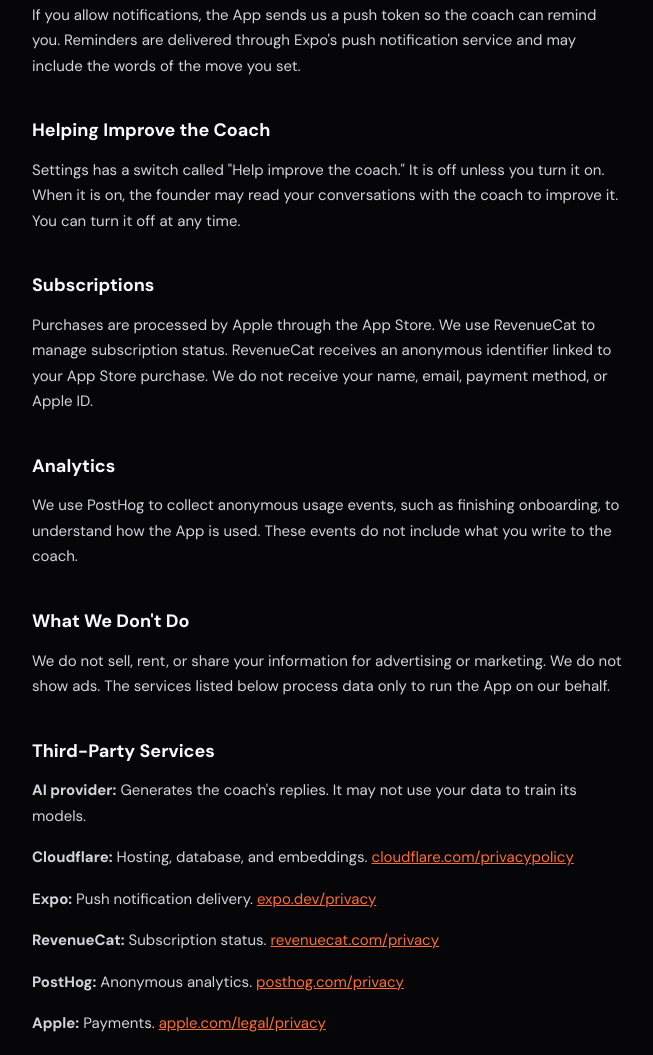
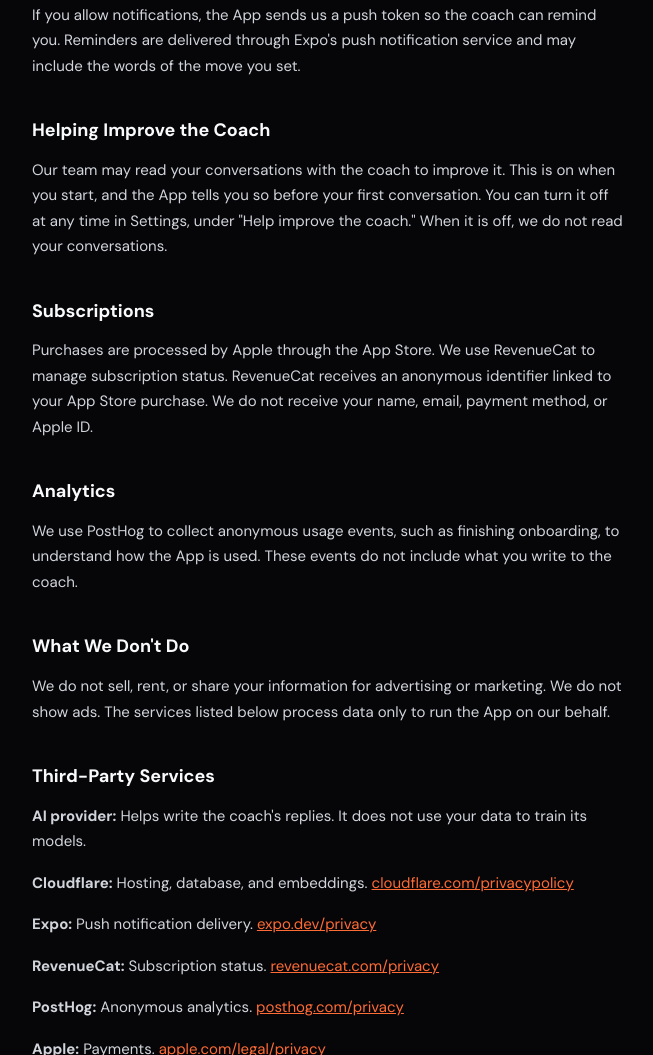
Before and after one commit to dataman85/nocoast-site, a plain HTML site: page privacy.html in a window 1280 px wide. Shown: the part 1164-2219 px from the top of the page, without its empty margins (312-965 px from the left). Drawn offline with Linux system fonts and the light colour scheme.

Commit message:
Privacy: conversation review is on by default, read by our team; the AI provider helps write replies (#1)
Co-authored-by: Shobhit Datta <shobhitd@mac.lan>
Co-authored-by: Claude Opus 5.5 <noreply@anthropic.com>

```diff
--- a/privacy.html
+++ b/privacy.html
@@ -95,7 +95,7 @@
   <p>If you allow notifications, the App sends us a push token so the coach can remind you. Reminders are delivered through Expo's push notification service and may include the words of the move you set.</p>
 
   <h2>Helping Improve the Coach</h2>
-  <p>Settings has a switch called "Help improve the coach." It is off unless you turn it on. When it is on, the founder may read your conversations with the coach to improve it. You can turn it off at any time.</p>
+  <p>Our team may read your conversations with the coach to improve it. This is on when you start, and the App tells you so before your first conversation. You can turn it off at any time in Settings, under "Help improve the coach." When it is off, we do not read your conversations.</p>
 
   <h2>Subscriptions</h2>
   <p>Purchases are processed by Apple through the App Store. We use RevenueCat to manage subscription status. RevenueCat receives an anonymous identifier linked to your App Store purchase. We do not receive your name, email, payment method, or Apple ID.</p>
@@ -107,7 +107,7 @@
   <p>We do not sell, rent, or share your information for advertising or marketing. We do not show ads. The services listed below process data only to run the App on our behalf.</p>
 
   <h2>Third-Party Services</h2>
-  <p><strong>AI provider:</strong> Generates the coach's replies. It may not use your data to train its models.</p>
+  <p><strong>AI provider:</strong> Helps write the coach's replies. It does not use your data to train its models.</p>
   <p><strong>Cloudflare:</strong> Hosting, database, and embeddings. <a href="https://www.cloudflare.com/privacypolicy/">cloudflare.com/privacypolicy</a></p>
   <p><strong>Expo:</strong> Push notification delivery. <a href="https://expo.dev/privacy">expo.dev/privacy</a></p>
   <p><strong>RevenueCat:</strong> Subscription status. <a href="https://www.revenuecat.com/privacy">revenuecat.com/privacy</a></p>
```
